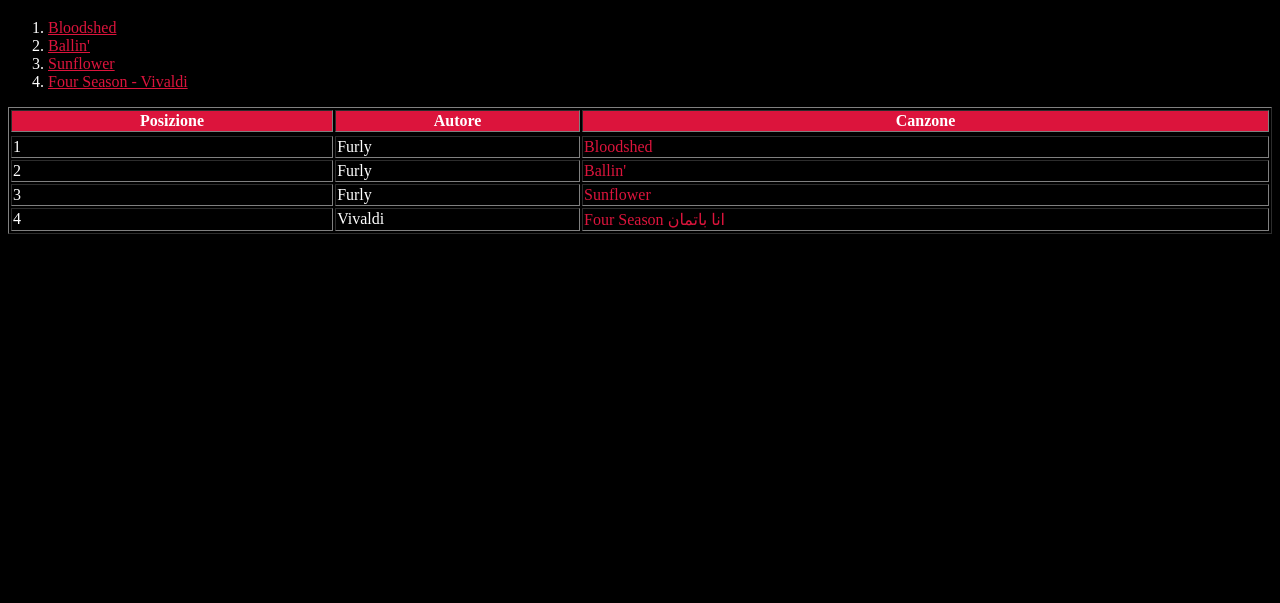
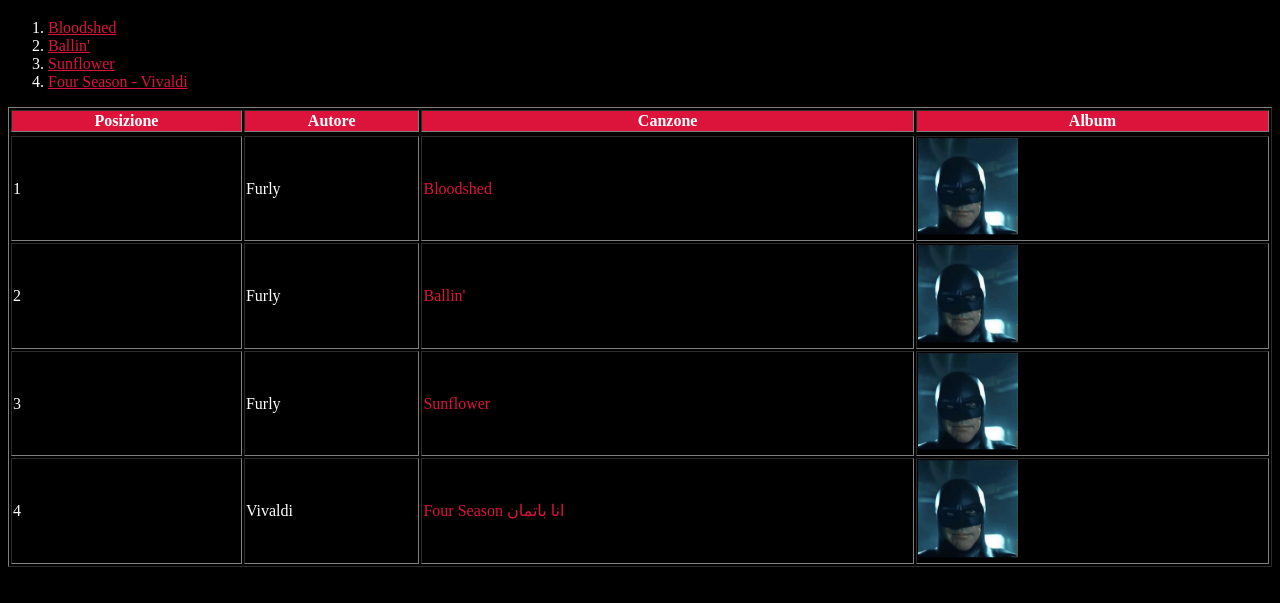
Before and after one commit to erin-musaj/ListaCanzoni, a plain HTML site: page index.html in a window 1280 px wide. Shown: the part 61-664 px from the top of the page. Drawn offline with Linux system fonts and the light colour scheme.

Commit message:
feat: Immagine album

```diff
--- a/CSS/style.css
+++ b/CSS/style.css
@@ -28,3 +28,8 @@ td a{
     text-decoration: dashed;
     text-decoration: dotted;
 }
+
+td img {
+    width: 100px;
+    height: auto;
+}
--- a/index.html
+++ b/index.html
@@ -19,26 +19,31 @@
             <th>Posizione</th>
             <th>Autore</th>
             <th>Canzone</th>
+            <th>Album</th>
         <tr>
         <tr>
             <td>1</td>
             <td>Furly</td>
             <td><a href="Canzoni/bloodshed.html">Bloodshed</a></td>
+            <td><img src="img/foto_album.jpg" alt="album"></td>
         </tr>
         <tr>
             <td>2</td>
             <td>Furly</td>
             <td><a href="Canzoni/ballin'.html">Ballin'</a></td>
+            <td><img src="img/foto_album.jpg" alt="album"></td>
         </tr>
         <tr>
             <td>3</td>
             <td>Furly</td>
             <td><a href="Canzoni/sunflower.html">Sunflower</a></td>
+            <td><img src="img/foto_album.jpg" alt="album"></td>
         </tr>
         <tr>
             <td>4</td>
             <td>Vivaldi</td>
             <td><a href="https://www.youtube.com/watch?v=dQw4w9WgXcQ">Four Season انا باتمان</a></td>
+            <td><img src="img/foto_album.jpg" alt="album"></td>
         </tr>
     </table>
 </body>
```
Also changed, not shown: img/foto_album.jpg (added).
